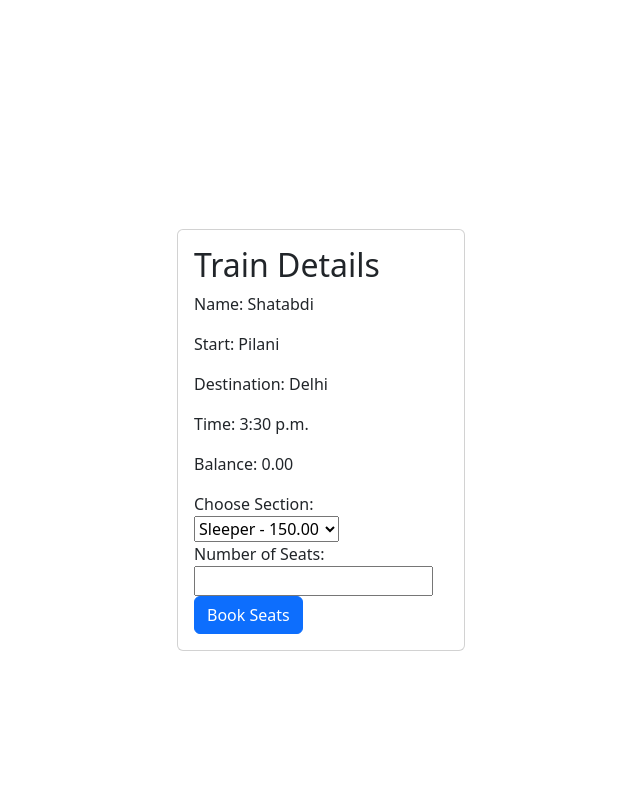
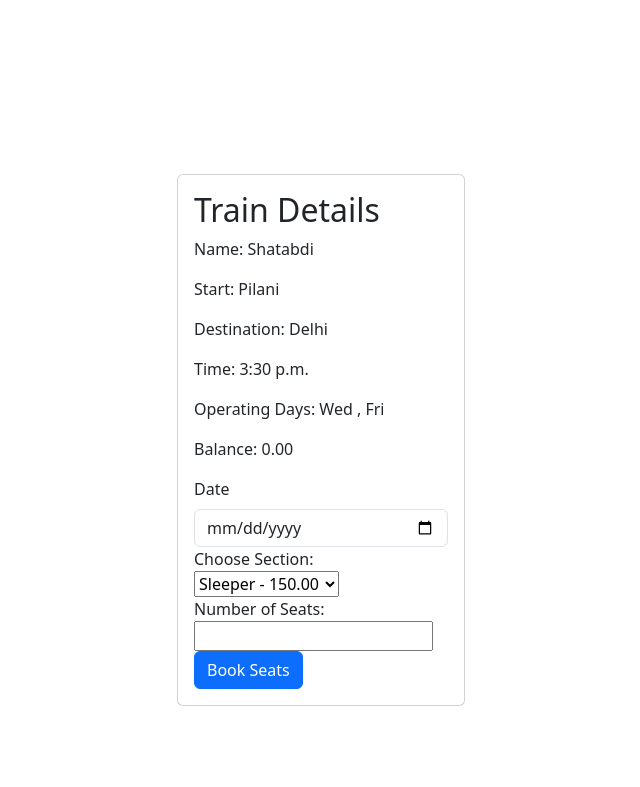
Before and after one commit to Darshbir/DVM, a Django app: page /book/1/ in a window 1280 px wide. Shown: the part 60-847 px from the top of the page, without its empty margins (319-959 px from the left). Run offline with Django 4.2, Linux system fonts and the light colour scheme; a user stored in the database is signed in; data comes from the database, SQL or seed files in the repository; both versions use the stored data as it was after the commit.

Commit message:
Minor Changes

```diff
--- a/task/models.py
+++ b/task/models.py
@@ -1,5 +1,7 @@
 from django.db import models
 from django.contrib.auth.models import User
+from django.db.models import DateField
+from django.utils import timezone
 
 # Create your models here.
 
@@ -94,6 +96,6 @@
     user = models.ForeignKey(User, on_delete=models.CASCADE)
     section = models.ForeignKey(Section, on_delete=models.CASCADE, related_name='bookings')
     num_seats = models.IntegerField(default=0)
-
+    date = models.DateField(default=timezone.now)
     def __str__(self):
         return f"{self.user.username} - {self.section.train.name} - {self.section.name.get_name_display()} - {self.num_seats} seats"
--- a/task/templates/book.html
+++ b/task/templates/book.html
@@ -17,9 +17,17 @@
             <p class="card-text">Start: {{ train.start }}</p>
             <p class="card-text">Destination: {{ train.destination }}</p>
             <p class="card-text">Time: {{ train.time }}</p>
+            <p class="card-text">Operating Days:
+            {% for day in train.operating_days.all %}
+                {{ day.name }}
+                {% if not forloop.last %}, {% endif %}
+            {% endfor %}
+            </p>
             <p class="card-text">Balance: {{ user.wallet.balance }}</p>
             <form method="post" action="{% url 'book_page' train.id %}">
                 {% csrf_token %}
+                <label for="exampleInputEmail1" class="form-label">Date</label>
+                <input name="date" required type="date" class="form-control">
                 <label for="section">Choose Section:</label>
                 <select name="section" id="section">
                     {% for section in sections %}
--- a/task/templates/profile.html
+++ b/task/templates/profile.html
@@ -34,6 +34,7 @@
                     <th>Train Name</th>
                     <th>Journey</th>
                     <th>Time</th>
+                    <th>Date</th>
                     <th>Seats</th>
                 </tr>
             </thead>
@@ -43,6 +44,7 @@
                     <td>{{ booking.section.train.name }}</td>
                     <td>{{ booking.section.train.start}} - {{booking.section.train.destination }}</td>
                     <td>{{ booking.section.train.time }}</td>
+                    <td>{{ booking.date }}</td>
                     <td>{{ booking.section.name }} - {{ booking.num_seats }}</td>
                 </tr>
         {% endfor %}
--- a/task/views.py
+++ b/task/views.py
@@ -126,22 +126,29 @@
 
         num_seats = int(request.POST.get('num_seats', 0))
 
-        if num_seats <= 0:
-            messages.error(request, 'Select a valid number of seats.')
-        elif user_wallet.balance < (selected_section.price * num_seats):
-            messages.error(request, 'Insufficient balance')
-        elif selected_section.available_seats() < num_seats:
-            messages.error(request, 'Not enough available seats.')
+        date = request.POST.get('date')
+        selected_day = datetime.strptime(date, "%Y-%m-%d").strftime('%a')
+
+
+        if train.operating_days.filter(name__iexact=selected_day).exists():
+            if num_seats <= 0:
+                messages.error(request, 'Select a valid number of seats.')
+            elif user_wallet.balance < (selected_section.price * num_seats):
+                messages.error(request, 'Insufficient balance')
+            elif selected_section.available_seats() < num_seats:
+                messages.error(request, 'Not enough available seats.')
+            else:
+                Booking.objects.create(user=this_user, section=selected_section, num_seats=num_seats, date = date)
+
+                selected_section.booked_seats += num_seats
+                selected_section.save()
+
+                train.update_active_status()
+                user_wallet.balance -= selected_section.price * num_seats
+                user_wallet.save()
+                messages.success(request, f'Successfully booked {num_seats} seat(s) in {selected_section.name}.')
+                return redirect('home')
         else:
-            Booking.objects.create(user=this_user, section=selected_section, num_seats=num_seats)
-
-            selected_section.booked_seats += num_seats
-            selected_section.save()
-
-            train.update_active_status()
-            user_wallet.balance -= selected_section.price * num_seats
-            user_wallet.save()
-            messages.success(request, f'Successfully booked {num_seats} seat(s) in {selected_section.name}.')
-            return redirect('home')
+            messages.error(request, 'Train does not run on this')
 
     return render(request, 'book.html', {'train': train, 'user': this_user, 'sections': train.sections.all()})
```
Also changed, not shown: db.sqlite3, task/migrations/0007_booking_date.py (added), 1 other file.
